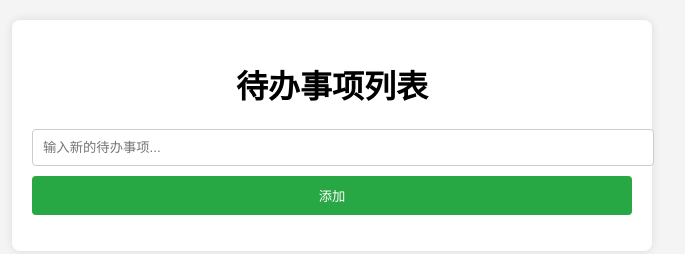
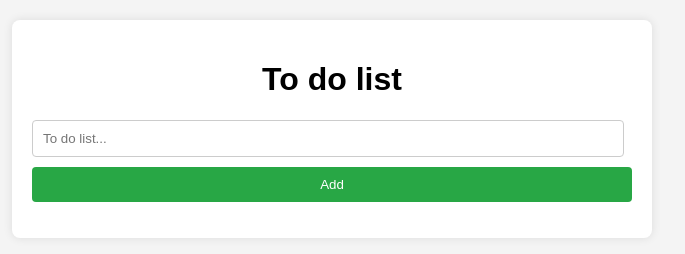
Before and after one commit to Finnnnnnnn11111111111110444/sbaict, a website: page To do.html in a window 1280 px wide. Shown: the whole page, without its empty margins (308-993 px from the left). Drawn offline with Linux system fonts and the light colour scheme.

Commit message:
Changed login and to do list input width to 95%

```diff
--- a/To do.html
+++ b/To do.html
@@ -3,7 +3,7 @@
 <head>
     <meta charset="UTF-8">
     <meta name="viewport" content="width=device-width, initial-scale=1.0">
-    <title>待办事项列表</title>
+    <title>To do list</title>
     <style>
         body {
             font-family: Arial, sans-serif;
@@ -23,7 +23,7 @@
             box-shadow: 0 0 10px rgba(0, 0, 0, 0.1);
         }
         #todo-input {
-            width: 100%;
+            width: 95%;
             padding: 10px;
             border: 1px solid #ccc;
             border-radius: 4px;
@@ -74,9 +74,9 @@
 <body>
 
 <div id="todo-container">
-    <h1>待办事项列表</h1>
-    <input type="text" id="todo-input" placeholder="输入新的待办事项..." />
-    <button id="add-btn">添加</button>
+    <h1>To do list</h1>
+    <input type="text" id="todo-input" placeholder="To do list..." />
+    <button id="add-btn">Add</button>
     <ul id="todo-list"></ul>
 </div>
 
```
Also changed, not shown: index.html (+1 -1 lines).
